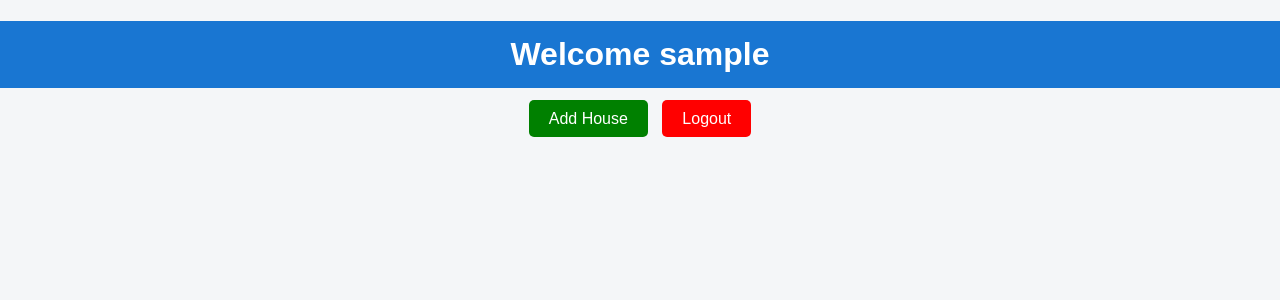
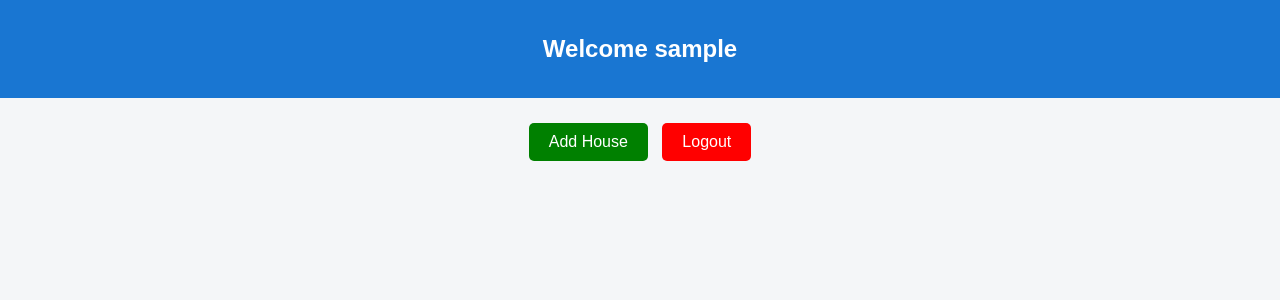
Before and after one commit to maddibhuvana111-hms/HMS-project, a Flask app: page /dashboard in a window 1280 px wide. Shown: the top 300 px of the page. Run offline with Flask 3, Linux system fonts and the light colour scheme; the visitor is signed in with stand-in values (Sample User, id 1); data that the repository does not hold is empty.

Commit message:
improved UI

```diff
--- a/templates/dashboard.html
+++ b/templates/dashboard.html
@@ -4,46 +4,110 @@
     <title>Dashboard</title>
 
     <link rel="stylesheet" href="{{ url_for('static', filename='style.css') }}">
+
+    <style>
+        body {
+            font-family: Arial;
+            background: #f4f6f8;
+            margin: 0;
+        }
+
+        .header {
+            background: #1976d2;
+            color: white;
+            padding: 15px;
+            text-align: center;
+        }
+
+        .top-buttons {
+            text-align: center;
+            margin: 20px;
+        }
+
+        .btn {
+            padding: 10px 20px;
+            color: white;
+            text-decoration: none;
+            border-radius: 5px;
+            margin: 5px;
+        }
+
+        .btn-add { background: green; }
+        .btn-logout { background: red; }
+
+        .container {
+            display: flex;
+            flex-wrap: wrap;
+            justify-content: center;
+        }
+
+        .card {
+            background: white;
+            width: 250px;
+            margin: 15px;
+            padding: 15px;
+            border-radius: 10px;
+            box-shadow: 0 2px 10px rgba(0,0,0,0.1);
+            text-align: center;
+        }
+
+        .card img {
+            width: 100%;
+            height: 150px;
+            object-fit: cover;
+            border-radius: 8px;
+        }
+
+        .card h3 {
+            margin: 10px 0;
+        }
+
+        .card p {
+            color: gray;
+        }
+
+        .action-btn {
+            padding: 5px 10px;
+            color: white;
+            text-decoration: none;
+            border-radius: 5px;
+            margin: 5px;
+            display: inline-block;
+        }
+
+        .edit { background: #1976d2; }
+        .delete { background: red; }
+
+    </style>
 </head>
 
 <body>
 
-    <h1 style="background:#1976d2; color:white; padding:15px; text-align:center;">
-        Welcome {{ session['user'] }}
-    </h1>
-
-    <div style="text-align:center; margin:20px;">
-        <a href="/add_house" style="background:green; color:white; padding:10px 20px; text-decoration:none; border-radius:5px;">Add House</a>
-
-        <a href="/logout" style="background:red; color:white; padding:10px 20px; text-decoration:none; border-radius:5px; margin-left:10px;">Logout</a>
+    <div class="header">
+        <h2>Welcome {{ session['user'] }}</h2>
     </div>
 
-    <div style="display:flex; flex-wrap:wrap; justify-content:center; gap:20px;">
+    <div class="top-buttons">
+        <a href="/add_house" class="btn btn-add">Add House</a>
+        <a href="/logout" class="btn btn-logout">Logout</a>
+    </div>
+
+    <div class="container">
 
         {% for house in houses %}
-        <div style="background:#f5f5f5; padding:20px; border-radius:10px; width:250px; text-align:center; box-shadow:0 0 10px rgba(0,0,0,0.1);">
-
-            <h3>{{ house['name'] }}</h3>
-
-            <p><b>Location:</b> {{ house['location'] }}</p>
+        <div class="card">
 
             {% if house['image'] %}
-                <img src="{{ url_for('static', filename='uploads/' + house['image']) }}" width="200">
+                <img src="{{ url_for('static', filename='uploads/' + house['image']) }}">
             {% else %}
                 <p>No Image</p>
             {% endif %}
 
-            <br><br>
+            <h3>{{ house['name'] }}</h3>
+            <p>{{ house['location'] }}</p>
 
-            <a href="/edit_house/{{ house['id'] }}"
-               style="background:#1976d2; color:white; padding:5px 10px; text-decoration:none; border-radius:5px;">
-               Edit
-            </a>
-
-            <a href="/delete_house/{{ house['id'] }}"
-               style="background:red; color:white; padding:5px 10px; text-decoration:none; border-radius:5px; margin-left:10px;">
-               Delete
-            </a>
+            <a href="/edit_house/{{ house['id'] }}" class="action-btn edit">Edit</a>
+            <a href="/delete_house/{{ house['id'] }}" class="action-btn delete">Delete</a>
 
         </div>
         {% endfor %}
```
